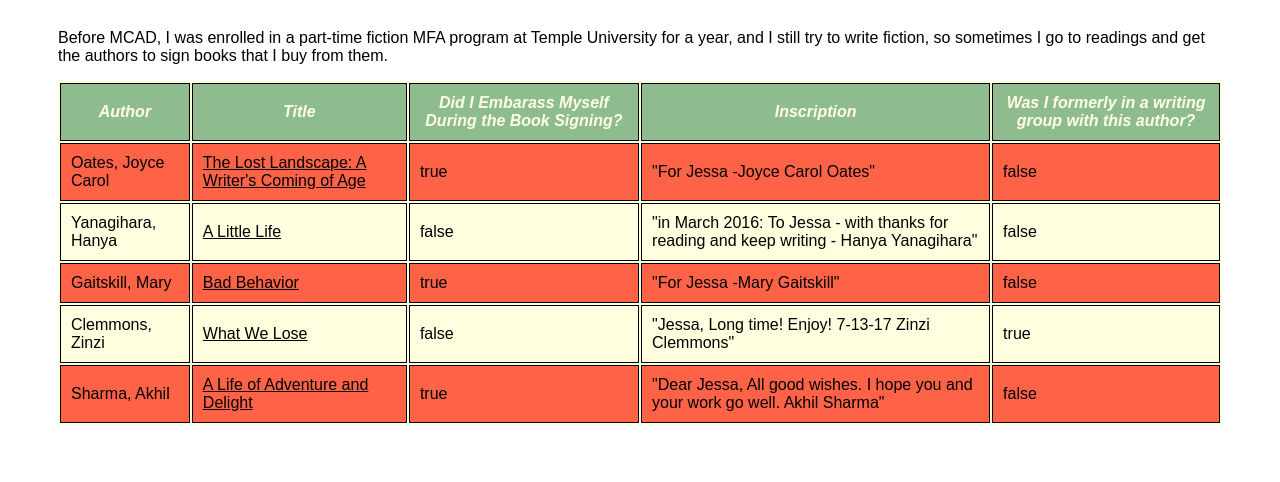
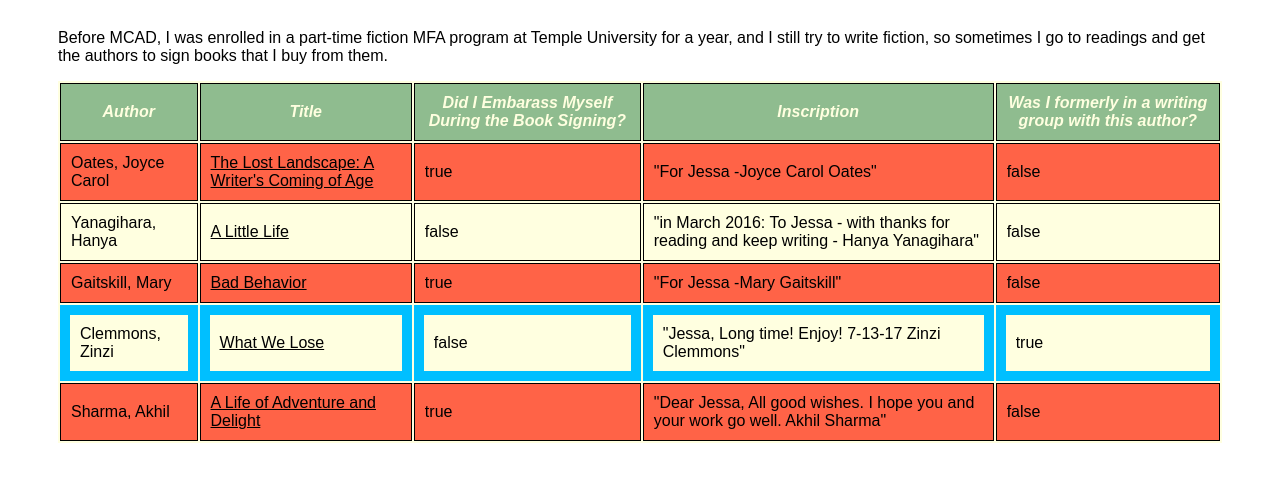
Before and after one commit to jfark/prgrmwk10, a plain HTML site: page index.html in a window 1280 px wide. Shown: the part 108-590 px from the top of the page. Drawn offline with nearby package versions, Linux system fonts and the light colour scheme.

Commit message:
2nd Conditional Added

```diff
--- a/index.html
+++ b/index.html
@@ -21,13 +21,13 @@
 					<td>Was I formerly in a writing group with this author?</td>
 				</tr>
 			</thead>
-			<tbody class="books">
-				<tr v-for="book in signedBook">
-					<td v-bind:class="{embarassing: book.didIEmbarassMyself}">{{book.author}}</td>
-					<td v-bind:class="{embarassing: book.didIEmbarassMyself}" class="title">{{book.title}}</td>
-					<td v-bind:class="{embarassing: book.didIEmbarassMyself}">{{book.didIEmbarassMyself}}</td>
-					<td v-bind:class="{embarassing: book.didIEmbarassMyself}">{{book.inscription}}</td>
-					<td v-bind:class="{embarassing: book.didIEmbarassMyself}">{{book.writingGroupFriend}}</td>
+			<tbody class="books" v-cloak>
+				<tr v-for="book in signedBook" v-cloak>
+					<td v-bind:class="{embarassing: book.didIEmbarassMyself, oldfriend: book.writingGroupFriend}">{{book.author}}</td>
+					<td v-bind:class="{embarassing: book.didIEmbarassMyself, oldfriend: book.writingGroupFriend}" class="title">{{book.title}}</td>
+					<td v-bind:class="{embarassing: book.didIEmbarassMyself, oldfriend: book.writingGroupFriend}">{{book.didIEmbarassMyself}}</td>
+					<td v-bind:class="{embarassing: book.didIEmbarassMyself, oldfriend: book.writingGroupFriend}">{{book.inscription}}</td>
+					<td v-bind:class="{embarassing: book.didIEmbarassMyself, oldfriend: book.writingGroupFriend}">{{book.writingGroupFriend}}</td>
 				</tr>
 			</tbody>
 		</table>
--- a/style.css
+++ b/style.css
@@ -10,6 +10,10 @@ header {
 
 main {
 	margin: 50px;
+}
+
+[v-cloak] {
+	display: none;
 }
 
 table {
@@ -38,5 +42,6 @@ tr, td {
 }
 
 .oldfriend {
+
 	border: 10px solid deepskyblue;
 }
```
